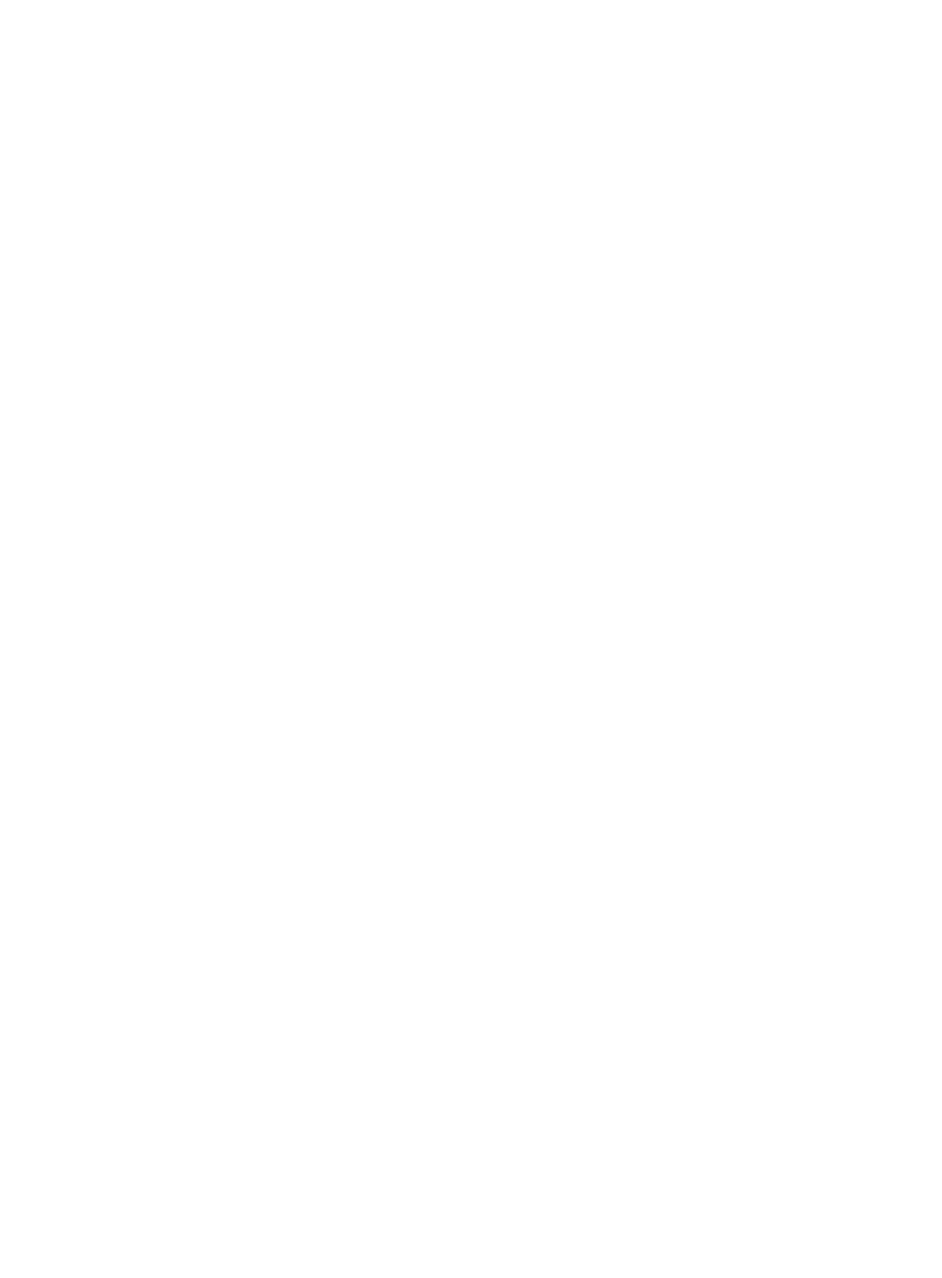
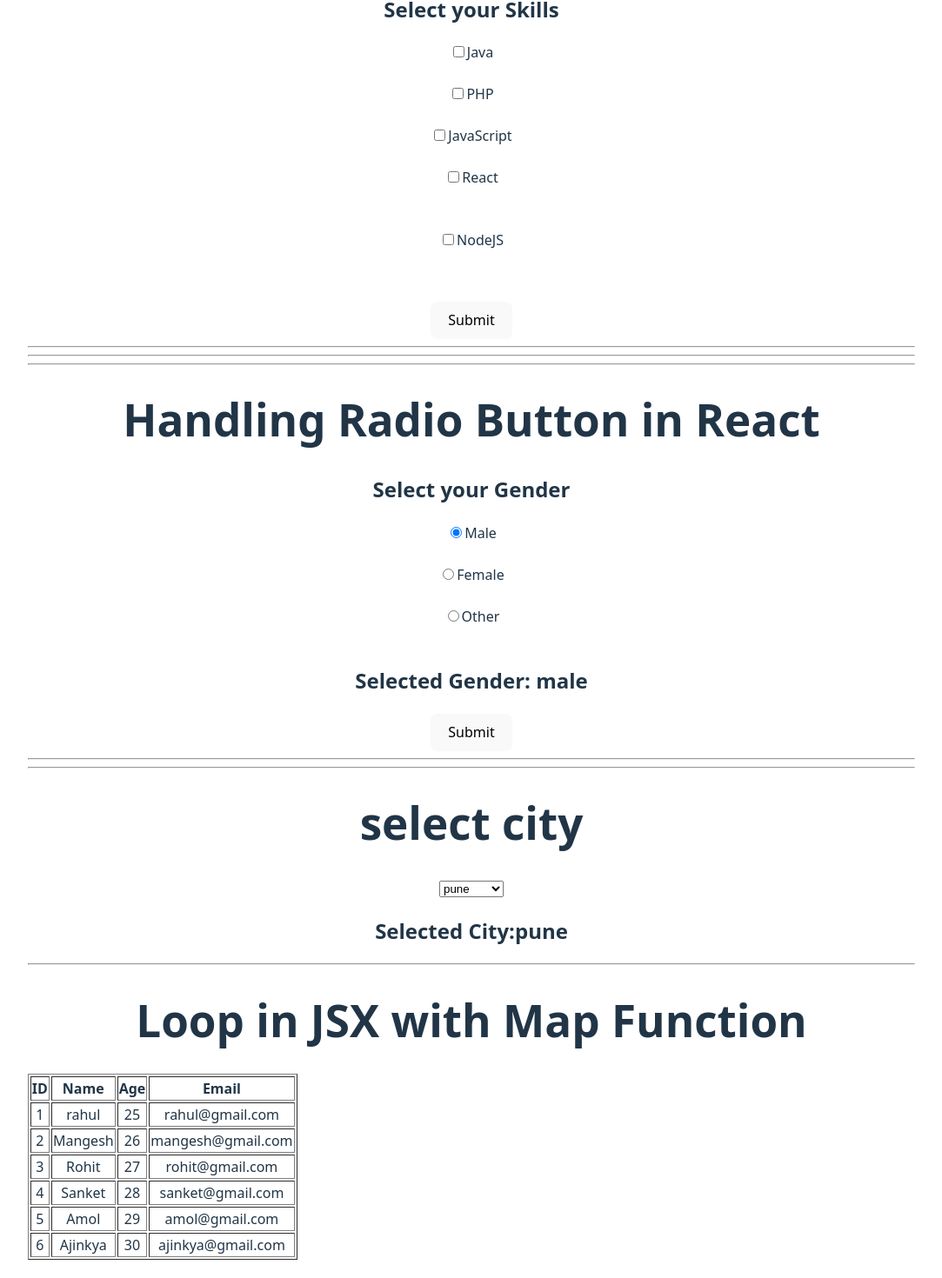
Before and after one commit to mangesh687/react-revise, a React (Vite) app: page / in a window 1280 px wide. Shown: the part 7686-9156 px from the top of the page at 87% size, without its empty margins (98-1181 px from the left). Before the commit the page ends 7584 px from the top, so only its background shows below. Built offline with nearby package versions, Linux system fonts and the light colour scheme.

Commit message:
checkbox redio map loop

```diff
--- a/src/App.jsx
+++ b/src/App.jsx
@@ -17,6 +17,9 @@ import User3 from './User3'
 import Wrapper from './Wrapper'
 import InputField from './InputField'
 import ControlledComponent from './ControlledComponent'
+import HandleCheckbox from './HandleCheckbox'
+import HandleRadioButton from './HandleRadioButton'
+import LoopInMap from './LoopInMap'
 
 function App() {
   const [counter, setCounter] = useState(0)
@@ -98,6 +101,11 @@ function App() {
   <InputField/>
   <hr></hr>
   <ControlledComponent/>
+  <HandleCheckbox />
+  <hr></hr>
+  <HandleRadioButton />
+  <hr></hr>
+  <LoopInMap />
   </>
 
 
--- /dev/null
+++ b/src/HandleCheckbox.jsx
@@ -0,0 +1,36 @@
+import React from 'react'
+function HandleCheckbox() {
+    const [skill,setSkill]=React.useState([]);
+    const handleSkill=(e)=>{
+      console.log(e.target.value, e.target.checked);
+      if(e.target.checked){
+        setSkill([...skill,e.target.value]);
+      } else {
+        setSkill(skill.filter(item => item !== e.target.value));
+      }
+    }
+  return (
+    <div>
+      <hr />
+      <h1>Handling Checkbox in React</h1>
+      <h2>Select your Skills</h2>
+         <input onChange={handleSkill} type="checkbox" id="Java"  value="Java"/>
+      <label htmlFor="Java">Java</label><br /><br />
+
+      <input onChange={handleSkill} type="checkbox" id="php"  value="php"/>
+      <label htmlFor="php">PHP</label><br />
+      <br />
+      <input onChange={handleSkill} type="checkbox" id="js"  value="js"/>
+      <label htmlFor="js">JavaScript</label><br /><br />
+      <input onChange={handleSkill} type="checkbox" id="react"  value="react"/>
+      <label htmlFor="react">React</label><br /><br />  <br />
+      <input onChange={handleSkill} type="checkbox" id="node"  value="node"/>
+      <label htmlFor="node">NodeJS</label><br /><br />
+      <h1>{skill.toString()}</h1>
+
+      <button type="submit">Submit</button>
+      <hr />
+    </div>
+  );
+}
+export default HandleCheckbox;
--- /dev/null
+++ b/src/HandleRadioButton.jsx
@@ -0,0 +1,33 @@
+import React from "react";
+function HandleRadioButton() {
+  const [gender, setGender] = React.useState("male");
+  const [city, setCity] = React.useState("pune");
+  return (
+    <div>
+      <hr />
+      <h1>Handling Radio Button in React</h1>
+      <h2>Select your Gender</h2>
+         <input onChange={(event)=>setGender(event.target.value)} type="radio" id="male"  value="Male
+          " name="gender" checked={gender==="male"}/>
+      <label htmlFor="male">Male</label><br /><br />
+      <input onChange={(event)=>setGender(event.target.value)} type="radio" id="female"  value="Female" name="gender" checked={gender==="female"}/>
+      <label htmlFor="female">Female</label><br /><br />
+         <input onChange={(event)=>setGender(event.target.value)} type="radio" id="other"  value="Other" name="gender" checked={gender==="other"}/>
+      <label htmlFor="other">Other</label><br /><br />
+   <h2>Selected Gender: {gender} </h2>
+      <button type="submit">Submit</button>
+
+      <hr />
+      <hr />
+      <h1>select city</h1>
+      <select onChange={(e)=>setCity(e.target.value)} defaultValue={"pune"}>
+        <option value="pune">pune</option>
+        <option value="mumbai">mumbai</option>
+        <option value="nagpur">nagpur</option>
+        <option value="banglore">banglore</option>
+      </select>
+      <h2>Selected City:{city}</h2>
+    </div>
+  );
+}
+export default HandleRadioButton;
--- /dev/null
+++ b/src/LoopInMap.jsx
@@ -0,0 +1,67 @@
+function LoopInMap() {
+  const userNames = ["rahul", "Mangesh", "Rohit", "Sanket", "Amol", "Ajinkya"];
+  const userObjects = [
+    {
+      name: "rahul",
+      age: 25,
+      email: "rahul@gmail.com",
+      id: 1,
+    },
+    {
+      name: "Mangesh",
+      age: 26,
+      email: "mangesh@gmail.com",
+      id: 2,
+    },
+    {
+      name: "Rohit",
+      age: 27,
+      email: "rohit@gmail.com",
+      id: 3,
+    },
+    {
+      name: "Sanket",
+      age: 28,
+      email: "sanket@gmail.com",
+      id: 4,
+    },
+    {
+      name: "Amol",
+      age: 29,
+      email: "amol@gmail.com",
+      id: 5,
+    },
+    {
+      name: "Ajinkya",
+      age: 30,
+      email: "ajinkya@gmail.com",
+      id: 6,
+    },
+  ];
+  return (
+    <>
+      <h1>Loop in JSX with Map Function</h1>
+      <table border="1">
+        <thead>
+          <tr>
+            <th>ID</th>
+            <th>Name</th>
+            <th>Age</th>
+            <th>Email</th>
+          </tr>
+        </thead>
+        <tbody>
+          {userObjects.map((user) => (
+            <tr key={user.id}>
+              <td>{user.id}</td>
+              <td>{user.name}</td>
+              <td>{user.age}</td>
+              <td>{user.email}</td>
+            </tr>
+          ))}
+        </tbody>
+      </table>
+    </>
+  );
+}
+export default LoopInMap;
```
